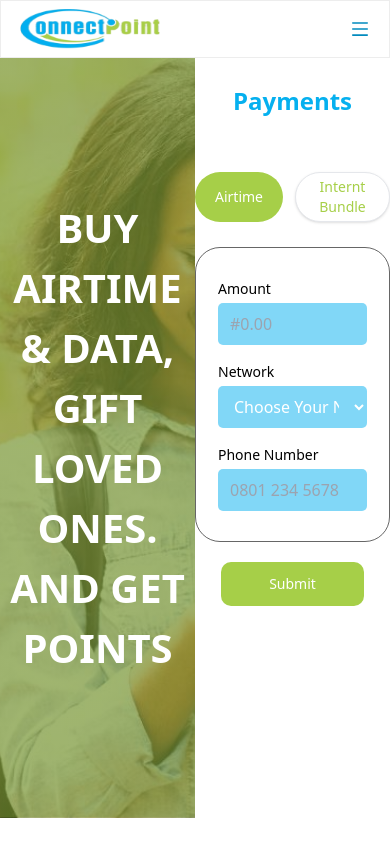
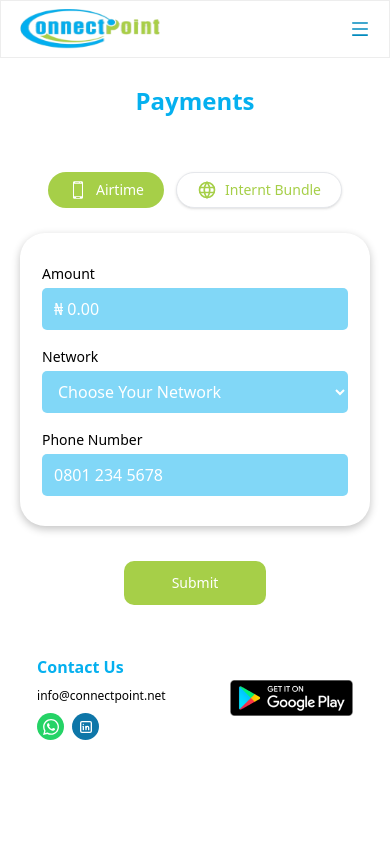
Before and after one commit to EmilyRacheal/connectpointsite, a React (Vite) app: page /buyairtime in a window 390 px wide. Built offline with nearby package versions, Linux system fonts and the light colour scheme.

Commit message:
handled the responsive view for the signup page

```diff
--- a/src/Pages/BuyAirtime/buyAirtime.jsx
+++ b/src/Pages/BuyAirtime/buyAirtime.jsx
@@ -1,30 +1,38 @@
 import React from "react";
 import styles from "./buyAirtime.module.css";
 import Navbar from "../../components/Navbar";
-import Girl from "../../assets/girl.jpeg";
+import googleBtn from "../../assets/google.png";
+import { GiSmartphone } from "react-icons/gi";
+import { TbWorld } from "react-icons/tb";
+import { ImWhatsapp } from "react-icons/im";
+import { TbBrandLinkedin } from "react-icons/tb";
 
 function BuyAirtime() {
   return (
     <div>
       <Navbar />
-      <div className="w-full flex">
+      <div className="w-full flex-col md:flex-row flex">
         <div
-          className={`${styles.girlAirtime} w-1/2 flex items-center justify-center`}
+          className={`${styles.girlAirtime} hidden w-full md:w-1/2 md:flex items-center justify-center`}
         >
           <div className="flex items-center justify-center w-full max-w-[450px] text-white text-[40px] text-center font-semibold">
             <h1>BUY AIRTIME & DATA, GIFT LOVED ONES. AND GET POINTS</h1>
           </div>
         </div>
-        <div className="w-1/2">
+        <div className=" w-full md:w-1/2 px-[5%] md:px-[10px]">
           <div className="flex items-center justify-center flex-col">
             <h3 className="mt-[25px] mb-7 text-[#05B0EF] text-[24px] font-semibold">
               Payments
             </h3>
+
             <div className="flex gap-x-3 my-[25px]">
-              <button className="bg-[#A6CF48] rounded-[25px] text-white text-sm px-5 py-1">
+              <button className="flex gap-x-2 items-center bg-[#A6CF48] rounded-[25px] text-white text-sm px-5 py-2">
+                <GiSmartphone size={20} />
                 Airtime
               </button>
-              <button className="bg-white rounded-[25px] text-[#A6CF48] shadow border-[1px] text-sm px-5 py-1">
+
+              <button className="flex gap-x-2 items-center bg-white rounded-[25px] text-[#A6CF48] shadow border-[1px] text-sm px-5 py-1">
+                <TbWorld size={20} />
                 Internt Bundle
               </button>
             </div>
@@ -40,8 +48,8 @@ function BuyAirtime() {
                     <label className="text-[14px] font-medium">Amount</label>
                     <input
                       type="text"
-                      placeholder="#0.00"
-                      className="outline-none h-[42px] py-2 px-3 rounded-[5px] bg-[#05B0EF80] text-white"
+                      placeholder="&#8358; 0.00"
+                      className="placeholder:text-white outline-none h-[42px] py-2 px-3 rounded-[5px] bg-[#05B0EF80] text-white"
                     />
                   </div>
                   <div className="flex flex-col gap-y-1 my-1">
@@ -60,17 +68,38 @@ function BuyAirtime() {
                     <input
                       type="text"
                       placeholder="0801 234 5678"
-                      className="outline-none py-2 h-[42px] px-3 rounded-[5px] bg-[#05B0EF80] text-white"
+                      className="placeholder:text-white outline-none py-2 h-[42px] px-3 rounded-[5px] bg-[#05B0EF80] text-white"
                     />
                   </div>
                 </div>
 
                 <div>
-                  <button className="bg-[#A6CF48] mt-[20px] rounded-[10px] text-white text-sm px-12 py-3">
+                  <button className="bg-[#A6CF48] mt-[35px] rounded-[10px] text-white text-sm px-12 py-3">
                     Submit
                   </button>
                 </div>
               </form>
+            </div>
+
+            <div className="flex w-full md:px-[10%] px-[5%] mt-[50px] mb-[30px] justify-between">
+              <div>
+                <p className="text-[#05B0EF] text-[16px] font-bold">
+                  Contact Us
+                </p>
+                <p className="text-[12px] my-2">info@connectpoint.net </p>
+                <div className="flex items-center gap-x-2">
+                  <span className="bg-[#25D366] rounded-[50%] w-[27px] h-[27px] items-center flex justify-center">
+                    <ImWhatsapp color="white" />
+                  </span>
+                  <span className="bg-[#0e76a8] rounded-[50%] w-[27px] h-[27px] items-center flex justify-center">
+                    <TbBrandLinkedin color="white" />
+                  </span>
+                </div>
+              </div>
+
+              <button>
+                <img src={googleBtn} alt="google play btn" />
+              </button>
             </div>
           </div>
         </div>
--- a/src/Pages/BuyAirtime/buyAirtime.module.css
+++ b/src/Pages/BuyAirtime/buyAirtime.module.css
@@ -8,7 +8,7 @@
 }
 
 .formBox {
-  border: 1px solid rgba(0, 0, 0, 0.6);
+  box-shadow: rgba(0, 0, 0, 0.24) 0px 3px 8px;
   /* filter: drop-shadow(0px 3px 8px rgba(0, 0, 0, 0.25)); */
   border-radius: 25px;
   padding: 30px 22px;
```
Also changed, not shown: src/assets/google.png (added).
